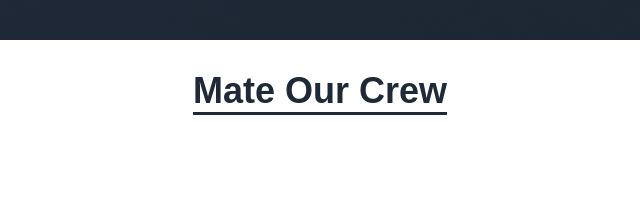
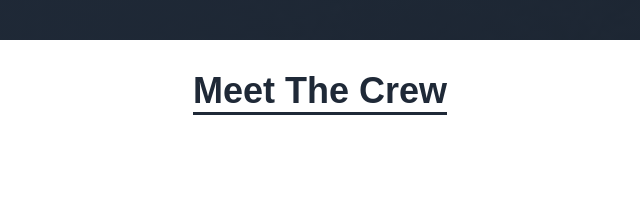
Before and after one commit to Naoufal-Aziane/Oddin-landing-page, a plain HTML site: page index.html in a window 1280 px wide. Shown: the part 760-962 px from the top of the page, 320-960 px from the left. Drawn offline with Linux system fonts and the light colour scheme.

Commit message:
Fix typo

```diff
--- a/index.html
+++ b/index.html
@@ -59,7 +59,7 @@
 
     <section class="crew-section text-center">
       <div class="container">
-        <h2>Mate Our Crew</h2>
+        <h2>Meet The Crew</h2>
         <div class="cards">
           <div class="card">
             <img src="imgs/chef.jpg" alt="" />
```
